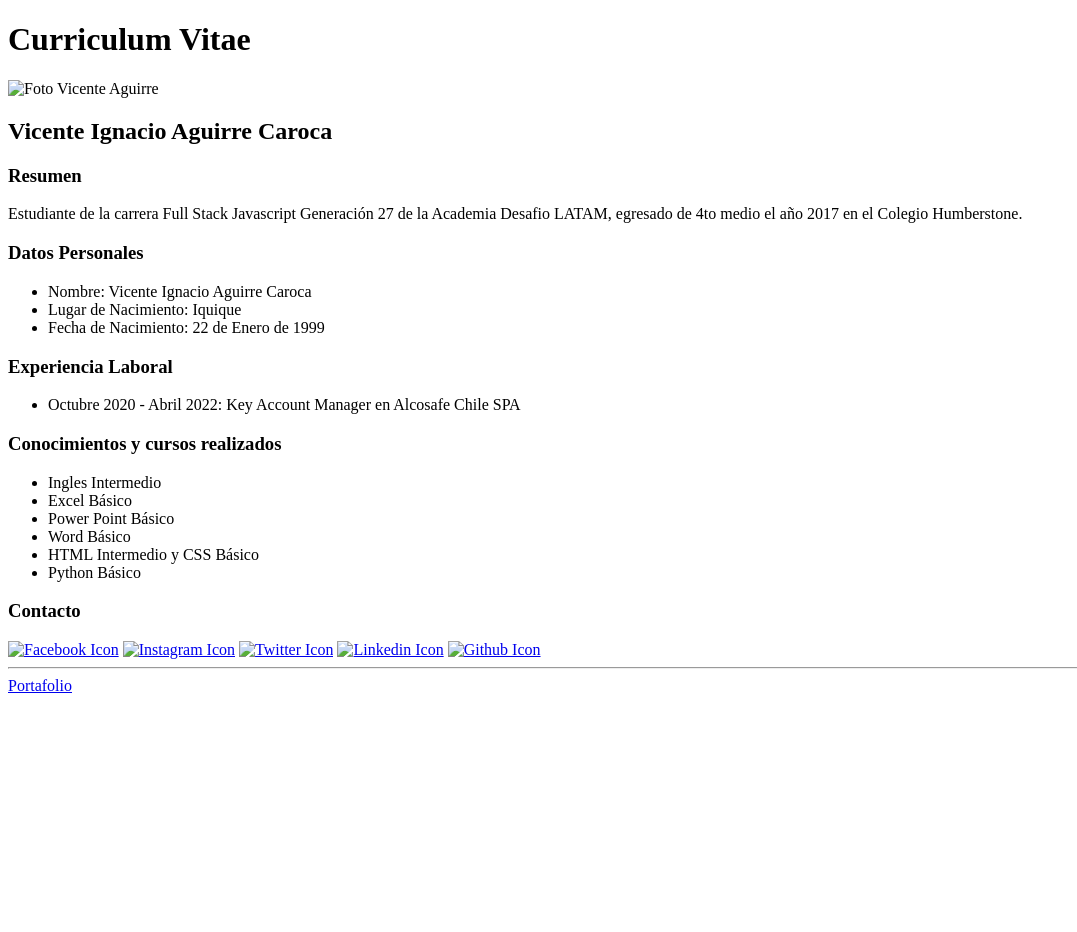
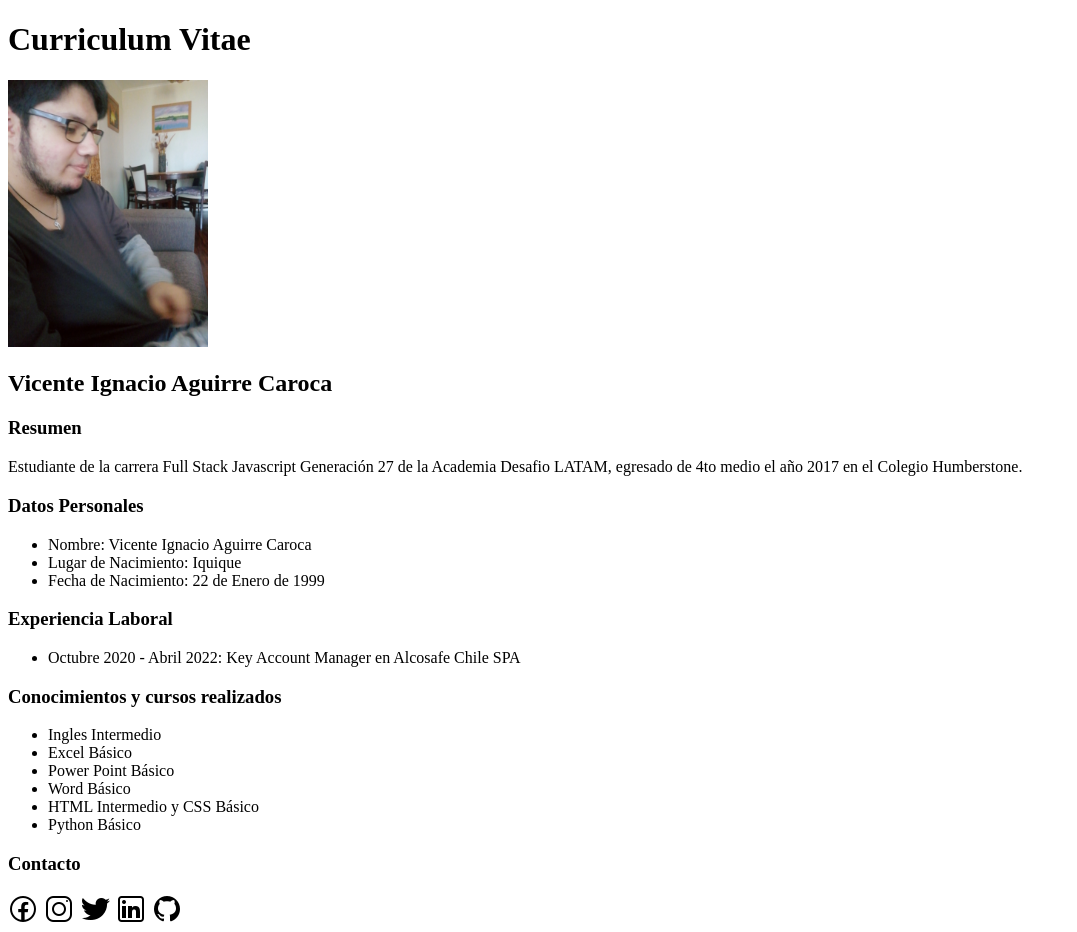
Before and after one commit to Nandem1/desafio-1-cv, a plain HTML site: page index.html in a window 1280 px wide. Shown: the top 932 px of the page, without its empty margins (0-1077 px from the left). Before the commit the page ends 800 px from the top, so only its background shows below. Drawn offline with Linux system fonts and the light colour scheme.

Commit message:
fixed src images

```diff
--- a/index.html
+++ b/index.html
@@ -4,12 +4,12 @@
     <meta charset="UTF-8">
     <meta http-equiv="X-UA-Compatible" content="IE=edge">
     <meta name="viewport" content="width=device-width, initial-scale=1.0">
-    <link rel="icon" type="image/png" href="../cv2/assets/img/curriculum.png">
+    <link rel="icon" type="image/png" href="/desafio-1-cv/assets/img/curriculum.png">
     <title>Curriculum de Vicente Aguirre</title>
 </head>
 <body>
     <h1>Curriculum Vitae</h1>
-    <img src="../cv2/assets/img/271117908_10226120140491340_3084710571328012214_n.jpg" alt="Foto Vicente Aguirre" width="200px">
+    <img src="/desafio-1-cv/assets/img/271117908_10226120140491340_3084710571328012214_n.jpg" alt="Foto Vicente Aguirre" width="200px">
     <h2>Vicente Ignacio Aguirre Caroca</h2>
     <h3>Resumen</h3>
     <p>Estudiante de la carrera Full Stack Javascript Generación 27 de la Academia Desafio LATAM, egresado de 4to medio el año 2017 en el Colegio Humberstone.</p>
@@ -33,11 +33,11 @@
         <li>Python Básico</li>
     </ul>
     <h3>Contacto</h3>
-    <a href="https://www.facebook.com/vcntignc/" target="_blank"><img src="../cv2/assets/img/icons8-facebook-nuevo-32.png" alt="Facebook Icon"></a>
-    <a href="https://www.instagram.com/_.nnd1/" target="_blank"><img src="../cv2/assets/img/icons8-instagram-32.png" alt="Instagram Icon"></a>
-    <a href="https://twitter.com/Nandemonaiya22" target="_blank"><img src="../cv2/assets/img/icons8-twitter-32.png" alt="Twitter Icon"></a>
-    <a href="https://www.linkedin.com/in/vicente-ignacio-aguirre-caroca-1b6598231/" target="_blank"><img src="../cv2/assets/img/icons8-linkedin-32.png" alt="Linkedin Icon"></a>
-    <a href="https://github.com/Nandem1" target="_blank"><img src="../cv2/assets/img/icons8-github-32.png" alt="Github Icon"></a>
+    <a href="https://www.facebook.com/vcntignc/" target="_blank"><img src="/desafio-1-cv/assets/img/icons8-facebook-nuevo-32.png" alt="Facebook Icon"></a>
+    <a href="https://www.instagram.com/_.nnd1/" target="_blank"><img src="/desafio-1-cv/assets/img/icons8-instagram-32.png" alt="Instagram Icon"></a>
+    <a href="https://twitter.com/Nandemonaiya22" target="_blank"><img src="/desafio-1-cv/assets/img/icons8-twitter-32.png" alt="Twitter Icon"></a>
+    <a href="https://www.linkedin.com/in/vicente-ignacio-aguirre-caroca-1b6598231/" target="_blank"><img src="/desafio-1-cv/assets/img/icons8-linkedin-32.png" alt="Linkedin Icon"></a>
+    <a href="https://github.com/Nandem1" target="_blank"><img src="/desafio-1-cv/assets/img/icons8-github-32.png" alt="Github Icon"></a>
     <hr>
     <a href="../cv2/portafolio.html">Portafolio</a>
 </body>
```
